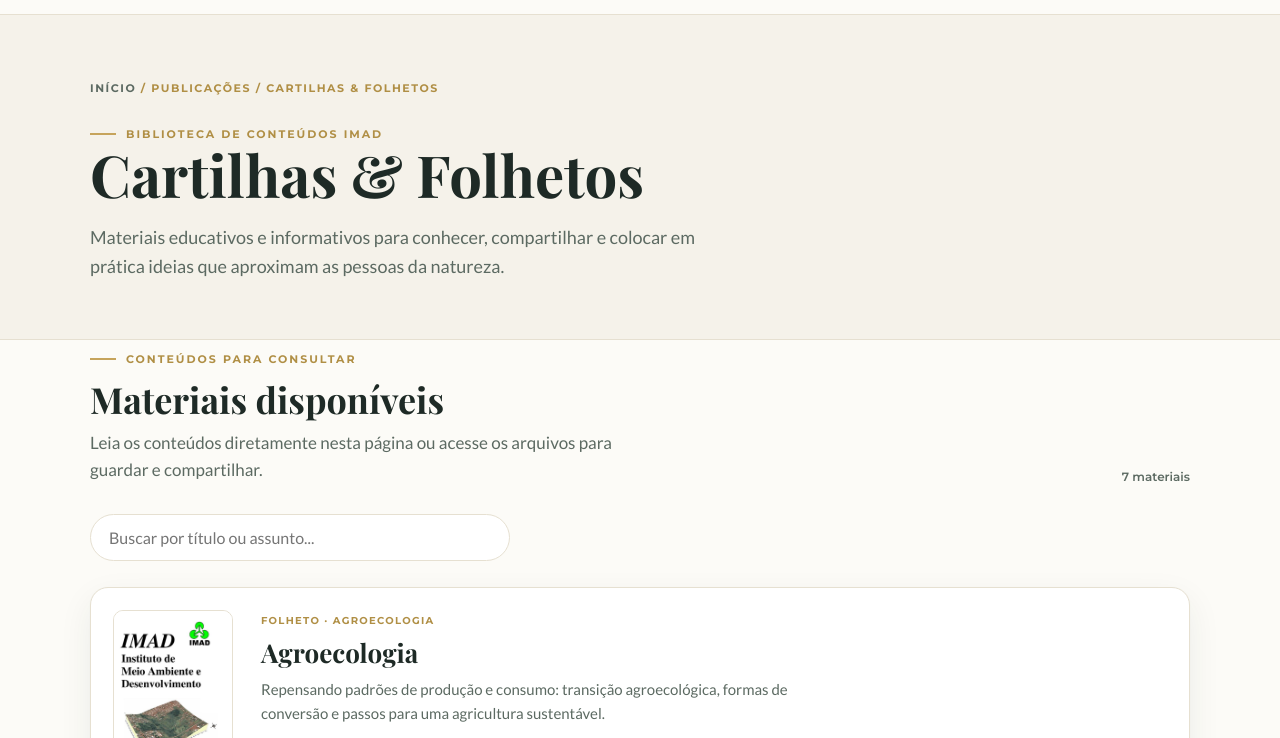
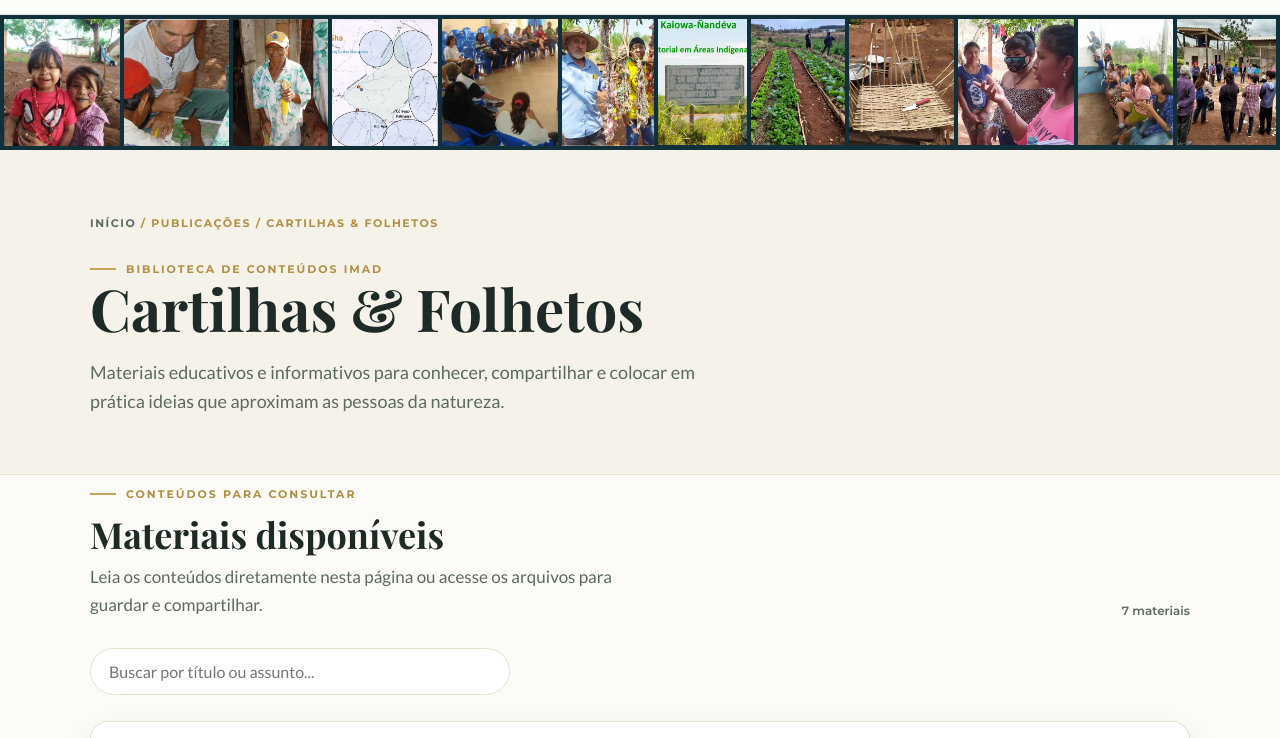
Before and after one commit to imad-brazil/imad, a plain HTML site: page cartilhas/index.html in a window 1280 px wide. Shown: the part 62-800 px from the top of the page. Drawn offline with nearby package versions, Linux system fonts and the light colour scheme.

Commit message:
Adiciona faixa de fotos no topo da página de cartilhas
Co-Authored-By: Claude Opus 5.5 <noreply@anthropic.com>

```diff
--- a/cartilhas/index.html
+++ b/cartilhas/index.html
@@ -19,6 +19,7 @@
     .resource-grid{display:flex;flex-direction:column;gap:22px}.resource{background:#fff;border:1px solid var(--line);border-radius:var(--r);padding:22px;box-shadow:var(--sh);display:flex;gap:28px;align-items:stretch}.resource .cover{flex:0 0 120px;display:block;border:1px solid var(--line);border-radius:10px;overflow:hidden;background:#fff;align-self:flex-start;transition:transform .2s,box-shadow .2s}.resource .cover:hover{transform:translateY(-2px);box-shadow:var(--sh)}.resource .cover img{display:block;width:100%;height:auto}.resource .body{display:flex;flex-direction:column;flex:1;min-width:0;padding:4px 0}.resource .type{font:700 10px 'Montserrat',sans-serif;letter-spacing:.13em;text-transform:uppercase;color:var(--gold-d)}.resource h3{font-size:26px;margin:12px 0 10px}.resource p{font-size:15px;color:var(--muted);margin:0 0 20px;max-width:62ch}.resource .actions{margin-top:auto;padding-top:18px;border-top:1px solid var(--line);display:flex;flex-wrap:wrap;gap:10px;align-items:center}.resource .action{color:var(--green);font-weight:900;font-size:13px}.resource .action:hover{text-decoration:underline}.resource .action.dl{background:var(--green);color:#fff;border-radius:999px;padding:8px 15px}.resource .action.dl:hover{background:var(--green2);text-decoration:none}
     .how{margin-top:58px;padding:28px 30px;background:var(--cream);border-radius:var(--r);display:flex;gap:18px;align-items:flex-start}.how strong{font-family:'Playfair Display',serif;font-size:20px;color:var(--green-ink)}.how p{margin:5px 0 0;color:var(--muted);font-size:14px}
     footer{background:var(--green-ink);color:rgba(255,255,255,.78);padding:30px 0}footer .foot{display:flex;justify-content:space-between;gap:18px;align-items:center;font-size:13px}footer strong{font:700 18px Arial,sans-serif;color:#fff;letter-spacing:.04em}footer a{color:#fff;text-decoration:underline;text-underline-offset:3px}
+    .mosaic{display:flex;gap:4px;padding:4px;background:var(--green-ink)}.mrow{display:flex;gap:4px;flex:var(--s) 1 0;min-width:0}.mosaic figure{margin:0;flex:var(--r) 1 0;min-width:0;overflow:hidden}.mosaic img{display:block;width:100%;height:auto;aspect-ratio:var(--r);object-fit:cover;transition:transform .4s}.mosaic figure:hover img{transform:scale(1.04)}@media(max-width:900px){.mosaic{flex-direction:column}.mrow{flex:none}}@media(max-width:560px){.mosaic{flex-direction:row;overflow-x:auto;scroll-snap-type:x mandatory;-webkit-overflow-scrolling:touch}.mrow{flex:none}.mosaic figure{flex:none;scroll-snap-align:start}.mosaic img{height:170px;width:auto}}
     @media(max-width:760px){.wrap{padding:0 20px}main.wrap{padding-bottom:64px}.hdr-in{height:68px}.nav{display:none}.brand img{height:36px}.brand strong{font-size:22px}.back{padding:8px 13px;font-size:12px}.hero{padding:48px 0}.hero p{font-size:16px}.section-head{display:block}.count{display:block;margin-top:12px}.resource{gap:18px;padding:18px}.resource .cover{flex-basis:96px}.resource h3{font-size:21px;margin:8px 0 6px}.resource p{font-size:14px;margin-bottom:14px}.how{padding:22px;display:block}footer .foot{display:block}footer .foot span{display:block;margin-top:8px}}
   </style>
 </head>
@@ -39,6 +40,25 @@
       <a class="back" href="../">← Voltar ao site</a>
     </div>
   </header>
+
+  <section class="mosaic" aria-label="Fotos de atividades do IMAD">
+    <div class="mrow" style="--s:4.978">
+      <figure style="--r:0.920"><img src="../assets/img/projetos/mosaico-01.webp" width="368" height="400" alt="Crianças indígenas com pintura no rosto" loading="eager" decoding="async"></figure>
+      <figure style="--r:0.823"><img src="../assets/img/projetos/mosaico-02.webp" width="395" height="480" alt="Oficina de mapeamento do território sobre imagem de satélite" loading="eager" decoding="async"></figure>
+      <figure style="--r:0.754"><img src="../assets/img/projetos/mosaico-03.webp" width="362" height="480" alt="Ancião indígena com espigas de milho tradicional" loading="eager" decoding="async"></figure>
+      <figure style="--r:0.840"><img src="../assets/img/projetos/mosaico-04.webp" width="403" height="480" alt="Mapa do território Pirakuá – proteção das nascentes" loading="eager" decoding="async"></figure>
+      <figure style="--r:0.914"><img src="../assets/img/projetos/mosaico-05.webp" width="373" height="408" alt="Seminário em roda, Dourados, 2010" loading="eager" decoding="async"></figure>
+      <figure style="--r:0.727"><img src="../assets/img/projetos/mosaico-06.webp" width="349" height="480" alt="Lideranças indígenas com colares e artesanato" loading="eager" decoding="async"></figure>
+    </div>
+    <div class="mrow" style="--s:4.735">
+      <figure style="--r:0.708"><img src="../assets/img/projetos/mosaico-07.webp" width="340" height="480" alt="Programa Kaiowa-Ñandéva – gestão territorial em áreas indígenas" loading="lazy" decoding="async"></figure>
+      <figure style="--r:0.742"><img src="../assets/img/projetos/mosaico-08.webp" width="356" height="480" alt="Horta em canteiros na aldeia" loading="lazy" decoding="async"></figure>
+      <figure style="--r:0.833"><img src="../assets/img/projetos/mosaico-09.webp" width="400" height="480" alt="Artesanato de taquara em confecção" loading="lazy" decoding="async"></figure>
+      <figure style="--r:0.915"><img src="../assets/img/projetos/mosaico-10.webp" width="439" height="480" alt="Mulheres indígenas em roda de conversa" loading="lazy" decoding="async"></figure>
+      <figure style="--r:0.752"><img src="../assets/img/projetos/mosaico-11.webp" width="361" height="480" alt="Jovens indígenas em atividade coletiva" loading="lazy" decoding="async"></figure>
+      <figure style="--r:0.785"><img src="../assets/img/projetos/mosaico-12.webp" width="377" height="480" alt="Reunião com a comunidade na aldeia" loading="lazy" decoding="async"></figure>
+    </div>
+  </section>
 
   <section class="hero">
     <div class="wrap">
```
